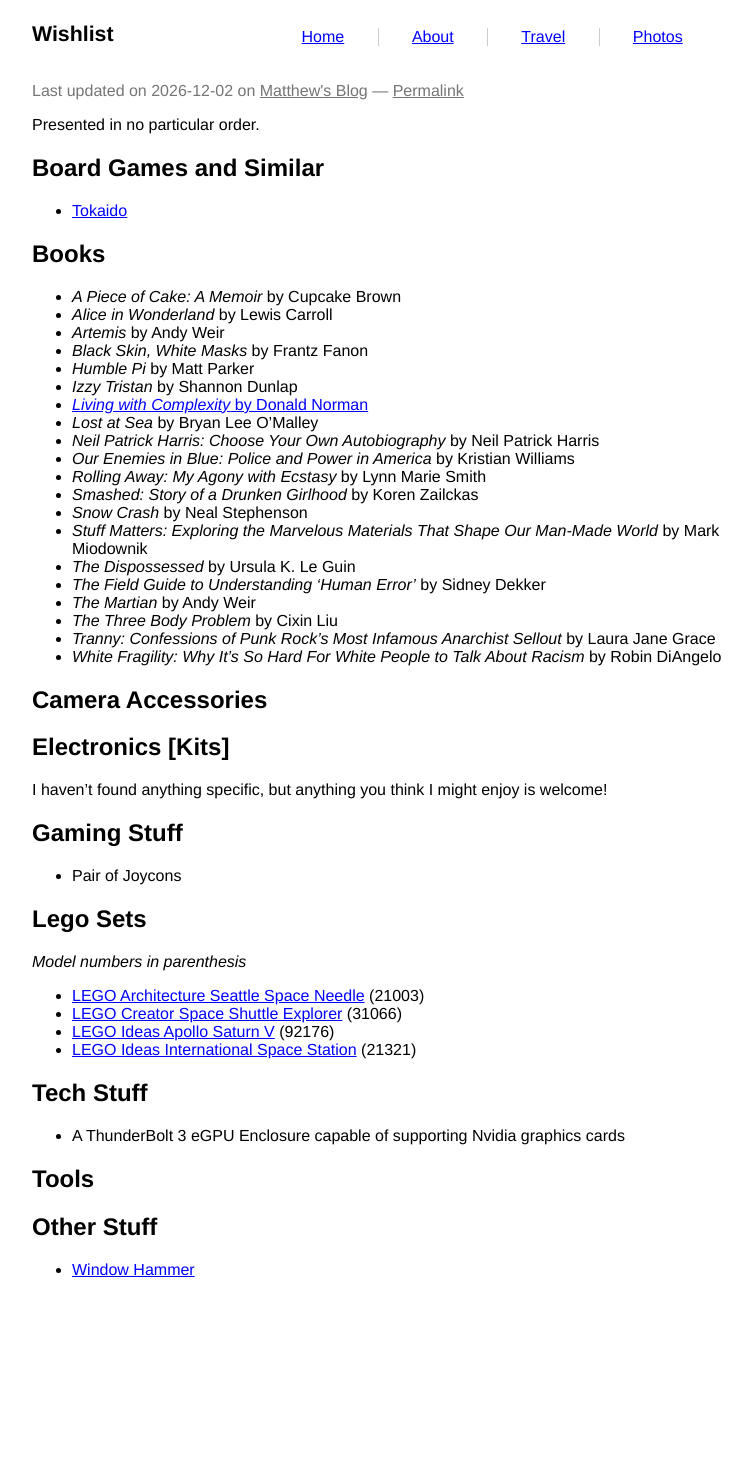
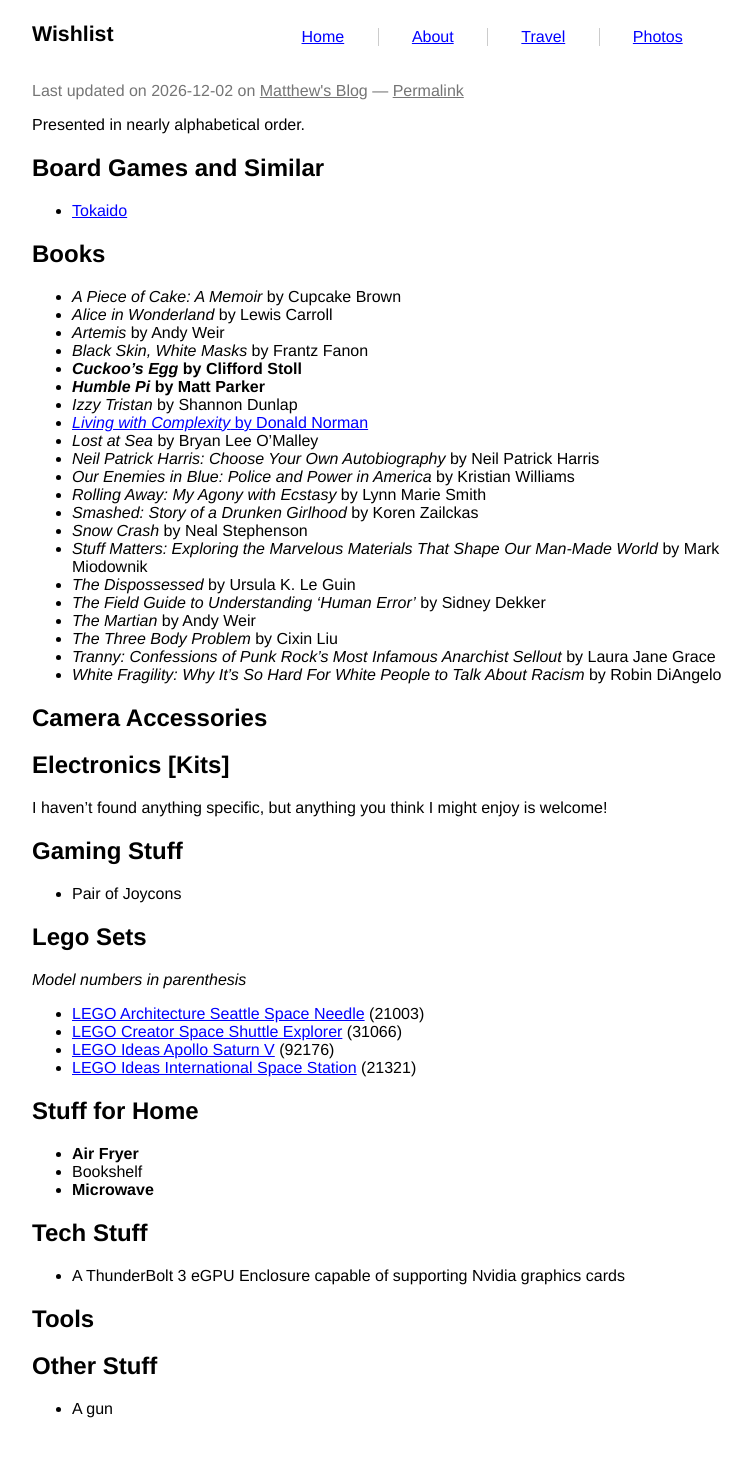
Before and after one commit to prplecake/jrgnsn.net, a Jekyll site: the page built from wishlist.md, in a window 1280 px wide. Shown: the whole page, without its empty margins (258-1010 px from the left). Built offline with Jekyll 4.4.1, drawn with Linux system fonts in a browser that asks for light colours; before the commit the page ends 1335 px from its top, so only the background shows below that.

Commit message:
Update wishlist

```diff
--- a/wishlist.md
+++ b/wishlist.md
@@ -5,7 +5,7 @@
 enableMenu: false
 ---
 
-Presented in no particular order.
+Presented in nearly alphabetical order.
 
 ## Board Games and Similar
 * [Tokaido](https://www.amazon.com/dp/B0757QD8FY)
@@ -15,7 +15,8 @@
 * *Alice in Wonderland* by Lewis Carroll
 * *Artemis* by Andy Weir
 * *Black Skin, White Masks* by Frantz Fanon
-* *Humble Pi* by Matt Parker
+* ***Cuckoo's Egg* by Clifford Stoll**
+* ***Humble Pi* by Matt Parker**
 * *Izzy Tristan* by Shannon Dunlap
 * [*Living with Complexity* by Donald Norman](https://mitpress.mit.edu/books/living-complexity)
 * *Lost at Sea* by Bryan Lee O'Malley
@@ -53,6 +54,11 @@
 * [LEGO Ideas Apollo Saturn V](https://www.amazon.com/dp/B071G3QMS2) (92176)
 * [LEGO Ideas International Space Station](https://www.amazon.com/dp/B083JWZNW7) (21321)
 
+## Stuff for Home
+* **Air Fryer**
+* Bookshelf
+* **Microwave**
+
 ## Tech Stuff
 * A ThunderBolt 3 eGPU Enclosure capable of supporting Nvidia graphics
 cards
@@ -60,4 +66,4 @@
 ## Tools
 
 ## Other Stuff
-* [Window Hammer](https://www.amazon.com/dp/B077GNHRZ8)
+* A gun
```
